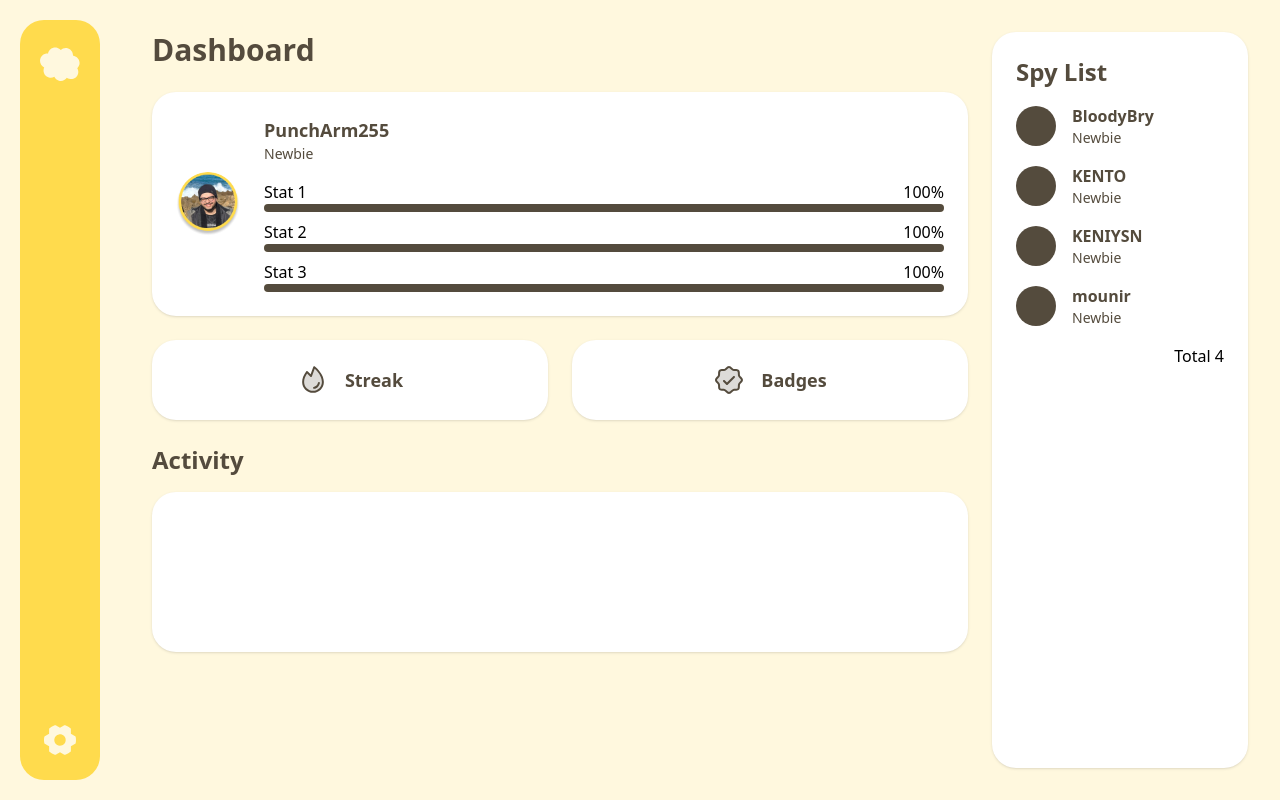
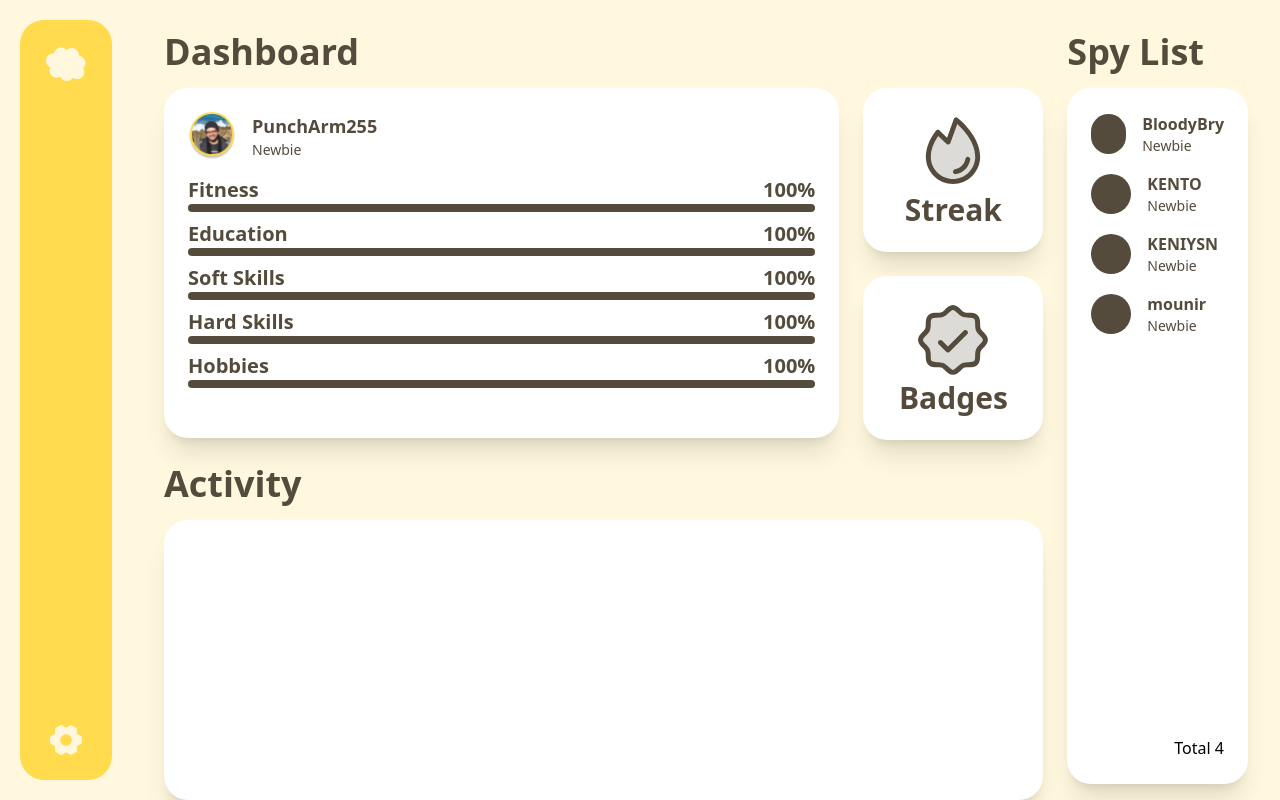
Before and after one commit to PunchArm255/nimbus_app, a React (Vite) app: page /home in a window 1280 px wide. Built offline with nearby package versions, Linux system fonts and the light colour scheme.

Commit message:
UI modifications

```diff
--- a/src/pages/Home.jsx
+++ b/src/pages/Home.jsx
@@ -9,7 +9,7 @@ export default function Home() {
   return (
     <div className="flex h-screen bg-[#FFF8DE] font-redHat">
       {/* Sidebar */}
-      <div className="bg-[#FFDB4D] w-20 flex flex-col justify-between items-center py-6 m-5 rounded-3xl">
+      <div className="bg-[#FFDB4D] w-23 flex flex-col justify-between items-center py-6 m-5 rounded-3xl">
         {/* Nimbus Logo */}
         <img src={NimbusLogo} alt="Nimbus Logo" className="w-10 h-10" />
         {/* Settings Icon */}
@@ -17,29 +17,30 @@ export default function Home() {
       </div>
 
       {/* Main Content */}
-      <div className="flex-1 flex flex-col p-8">
+      <div className="flex-1 flex p-8">
+        {/* Left Section (Profile, Streak/Badges, Activity) */}
+        <div className="flex flex-col flex-1 space-y-6">
+        <h1 className="text-4xl font-bold mb-4 text-[#544B3D]">Dashboard</h1>
           <div className="flex flex-1 space-x-6">
-          {/* Left Column */}
-          <div className="flex-1 space-y-6">
-            {/* Header */}
-            <h1 className="text-3xl font-bold text-[#544B3D]">Dashboard</h1>
-
             {/* User Profile Section */}
-            <div className="bg-white rounded-3xl shadow p-6 flex items-center space-x-6">
+            <div className="bg-white rounded-3xl shadow-xl p-6 flex-1 flex flex-col h-[350px]">
+              <div className="flex items-center space-x-4">
                 <img
                   src={ProfileIcon}
                   alt="Profile Picture"
-                className="rounded-full w-16 h-16"
+                  className="rounded-full w-12 h-12"
                 />
-              <div className="flex-1">
+                <div>
                   <h2 className="text-lg font-bold text-[#544B3D]">PunchArm255</h2>
                   <p className="text-sm text-[#544B3D]">Newbie</p>
-                <div className="space-y-2 mt-4">
-                  {["Stat 1", "Stat 2", "Stat 3"].map((stat, index) => (
+                </div>
+              </div>
+              <div className="mt-4 space-y-2">
+                {["Fitness", "Education", "Soft Skills", "Hard Skills", "Hobbies"].map((stat, index) => (
                   <div key={index}>
                     <div className="flex justify-between items-center">
-                        <span>{stat}</span>
-                        <span>100%</span>
+                      <span className="text-xl font-bold text-[#544B3D]">{stat}</span>
+                      <span className="text-xl font-bold text-[#544B3D]">100%</span>
                     </div>
                     <div className="h-2 bg-[#FFF8DE] rounded-full">
                       <div
@@ -51,32 +52,32 @@ export default function Home() {
                 ))}
               </div>
             </div>
-            </div>
 
             {/* Streak and Badge Sections */}
-            <div className="flex space-x-6">
-              <div className="bg-white rounded-3xl shadow flex items-center justify-center h-20 w-1/2">
-                <img src={StreakIcon} alt="Streak Icon" className="w-8 h-8 mr-4" />
-                <span className="text-lg font-bold text-[#544B3D]">Streak</span>
+            <div className="space-y-6 w-[180px]">
+              <div className="bg-white rounded-3xl shadow-xl flex flex-col items-center justify-center h-41">
+                <img src={StreakIcon} alt="Streak Icon" className="w-20 h-20" />
+                <span className="text-3xl font-bold text-[#544B3D]">Streak</span>
               </div>
-              <div className="bg-white rounded-3xl shadow flex items-center justify-center h-20 w-1/2">
-                <img src={BadgeIcon} alt="Badge Icon" className="w-8 h-8 mr-4" />
-                <span className="text-lg font-bold text-[#544B3D]">Badges</span>
+              <div className="bg-white rounded-3xl shadow-xl flex flex-col items-center justify-center h-41">
+                <img src={BadgeIcon} alt="Badge Icon" className="w-20 h-20" />
+                <span className="text-3xl font-bold text-[#544B3D]">Badges</span>
+              </div>
             </div>
           </div>
 
           {/* Activity Section */}
           <div>
-              <h2 className="text-2xl font-bold mb-4 text-[#544B3D]">Activity</h2>
-              <div className="bg-white rounded-3xl shadow h-40"></div>
+            <h1 className="text-4xl font-bold mb-4 text-[#544B3D]">Activity</h1>
+            <div className="bg-white rounded-3xl shadow-xl h-70"></div>
           </div>
         </div>
 
-          {/* Right Column */}
-          <div className="w-64 flex flex-col justify-between">
-            {/* Spy List Section */}
-            <div className="bg-white rounded-3xl shadow p-6 flex-1">
-              <h2 className="text-2xl font-bold mb-4 text-[#544B3D]">Spy List</h2>
+        {/* Spy List Section (Right Side) */}
+        <div className="w-1/6 ml-6">
+        <h2 className="text-4xl font-bold text-[#544B3D]">Spy List</h2>
+          <div className="bg-white rounded-3xl shadow-xl p-6 h-[94.5%] mt-4 flex flex-col justify-between">
+            <div>
               <ul className="space-y-4">
                 {["BloodyBry", "KENTO", "KENIYSN", "mounir"].map((spy, index) => (
                   <li key={index} className="flex items-center space-x-4">
@@ -88,8 +89,8 @@ export default function Home() {
                   </li>
                 ))}
               </ul>
+            </div>
             <p className="text-right mt-4">Total 4</p>
-            </div>
           </div>
         </div>
       </div>
```
Lines whose indentation alone changed are shown as unchanged.
